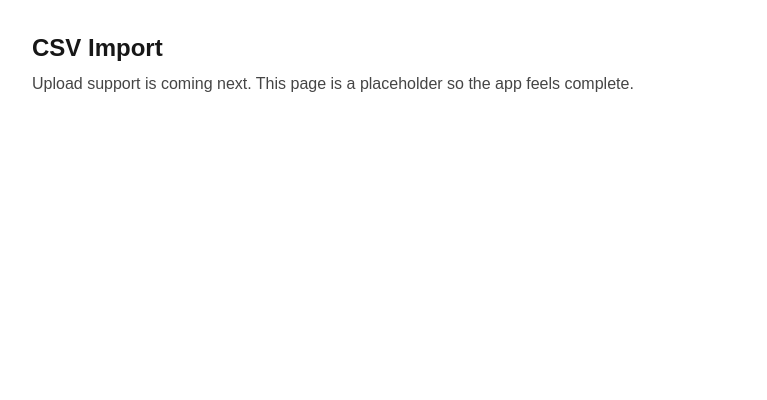
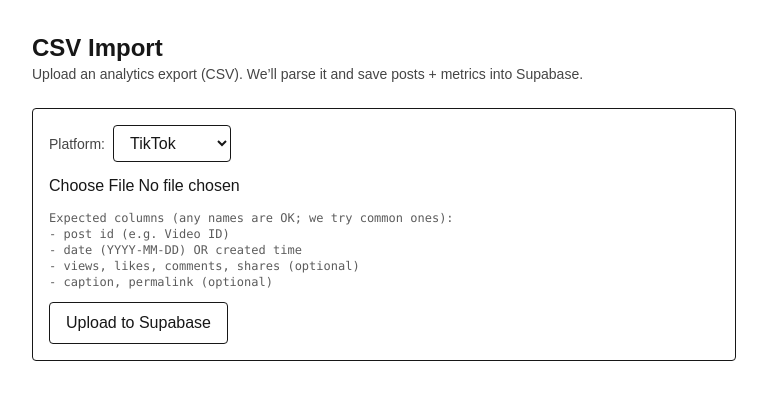
Before and after one commit to EricNibe1/trend-saas, a Next.js app: page /app/import in a window 1280 px wide. Shown: the top 400 px of the page, without its empty margins (0-767 px from the left). Built offline with nearby package versions, Linux system fonts and the light colour scheme; no server answers.

Commit message:
Add CSV import page to ingest posts and metrics

```diff
--- a/app/app/import/page.tsx
+++ b/app/app/import/page.tsx
@@ -1,10 +1,280 @@
+"use client";
+
+import { useEffect, useMemo, useState } from "react";
+import { supabase } from "@/lib/supabaseClient";
+
+type ParsedRow = {
+  platform_post_id: string;
+  created_time?: string | null;
+  caption?: string | null;
+  permalink?: string | null;
+  views?: number | null;
+  likes?: number | null;
+  comments?: number | null;
+  shares?: number | null;
+  saves?: number | null;
+  date?: string | null; // YYYY-MM-DD
+};
+
+function parseCSV(text: string): { headers: string[]; rows: Record<string, string>[] } {
+  const lines = text.replace(/\r\n/g, "\n").replace(/\r/g, "\n").split("\n").filter(Boolean);
+  if (lines.length < 2) return { headers: [], rows: [] };
+
+  // Basic CSV parser (handles quoted commas)
+  const splitLine = (line: string) => {
+    const out: string[] = [];
+    let cur = "";
+    let inQuotes = false;
+
+    for (let i = 0; i < line.length; i++) {
+      const ch = line[i];
+      if (ch === '"' ) {
+        // toggle quotes (double quote escape "")
+        if (inQuotes && line[i + 1] === '"') {
+          cur += '"';
+          i++;
+        } else {
+          inQuotes = !inQuotes;
+        }
+      } else if (ch === "," && !inQuotes) {
+        out.push(cur);
+        cur = "";
+      } else {
+        cur += ch;
+      }
+    }
+    out.push(cur);
+    return out.map((s) => s.trim());
+  };
+
+  const headers = splitLine(lines[0]).map((h) => h.replace(/^"|"$/g, ""));
+  const rows = lines.slice(1).map((line) => {
+    const cols = splitLine(line);
+    const obj: Record<string, string> = {};
+    headers.forEach((h, idx) => (obj[h] = (cols[idx] ?? "").replace(/^"|"$/g, "")));
+    return obj;
+  });
+
+  return { headers, rows };
+}
+
+function toNum(v: string | undefined): number | null {
+  if (!v) return null;
+  const cleaned = v.replace(/,/g, "").trim();
+  if (!cleaned) return null;
+  const n = Number(cleaned);
+  return Number.isFinite(n) ? n : null;
+}
+
+function pick(obj: Record<string, string>, keys: string[]) {
+  for (const k of keys) {
+    if (obj[k] !== undefined && obj[k] !== "") return obj[k];
+  }
+  return "";
+}
+
 export default function ImportPage() {
+  const [fileName, setFileName] = useState<string | null>(null);
+  const [platform, setPlatform] = useState<"tiktok" | "instagram" | "facebook" | "youtube">("tiktok");
+  const [rawPreview, setRawPreview] = useState<string | null>(null);
+  const [parsed, setParsed] = useState<ParsedRow[]>([]);
+  const [status, setStatus] = useState<string>("");
+
+  const sampleMappingHint = useMemo(() => {
+    return (
+      "Expected columns (any names are OK; we try common ones):\n" +
+      "- post id (e.g. Video ID)\n" +
+      "- date (YYYY-MM-DD) OR created time\n" +
+      "- views, likes, comments, shares (optional)\n" +
+      "- caption, permalink (optional)\n"
+    );
+  }, []);
+
+  async function onFile(e: React.ChangeEvent<HTMLInputElement>) {
+    setStatus("");
+    const f = e.target.files?.[0];
+    if (!f) return;
+
+    setFileName(f.name);
+
+    const text = await f.text();
+    setRawPreview(text.slice(0, 1500));
+
+    const { rows } = parseCSV(text);
+
+    // Flexible mapping: tries common export column names
+    const mapped: ParsedRow[] = rows.map((r) => {
+      const platform_post_id = pick(r, ["Video ID", "video_id", "post_id", "id", "Post ID", "Content ID"]);
+      const created_time = pick(r, ["Created", "created_time", "Create time", "createdAt", "Publish time", "Published At"]);
+      const date = pick(r, ["Date", "date", "Day"]);
+      const caption = pick(r, ["Caption", "caption", "Description", "description", "Title", "title"]);
+      const permalink = pick(r, ["Permalink", "permalink", "URL", "url", "Link", "link"]);
+
+      return {
+        platform_post_id,
+        created_time: created_time || null,
+        date: date || null,
+        caption: caption || null,
+        permalink: permalink || null,
+        views: toNum(pick(r, ["Views", "views", "Video views", "Impressions", "impressions"])),
+        likes: toNum(pick(r, ["Likes", "likes"])),
+        comments: toNum(pick(r, ["Comments", "comments"])),
+        shares: toNum(pick(r, ["Shares", "shares"])),
+        saves: toNum(pick(r, ["Saves", "saves", "Favorites", "favorites"])),
+      };
+    });
+
+    // keep only rows with a post id
+    const cleaned = mapped.filter((m) => m.platform_post_id);
+    setParsed(cleaned.slice(0, 500)); // MVP safety cap
+    setStatus(`Parsed ${cleaned.length} rows (showing first ${Math.min(cleaned.length, 500)}).`);
+  }
+
+  async function uploadToSupabase() {
+    setStatus("Uploading...");
+    try {
+      // 1) must be logged in
+      const { data: u } = await supabase.auth.getUser();
+      if (!u.user) {
+        setStatus("Not logged in. Go to /auth first.");
+        return;
+      }
+
+      // 2) get org
+      const { data: membership, error: memErr } = await supabase
+        .from("memberships")
+        .select("org_id")
+        .eq("user_id", u.user.id)
+        .limit(1)
+        .single();
+
+      if (memErr || !membership?.org_id) {
+        setStatus("Could not find org membership.");
+        return;
+      }
+      const orgId = membership.org_id as string;
+
+      if (parsed.length === 0) {
+        setStatus("No parsed rows to upload.");
+        return;
+      }
+
+      // 3) upsert posts
+      const postsPayload = parsed.map((r) => ({
+        org_id: orgId,
+        platform,
+        platform_post_id: r.platform_post_id,
+        created_time: r.created_time ? new Date(r.created_time).toISOString() : null,
+        caption: r.caption,
+        permalink: r.permalink,
+        media_type: platform === "youtube" ? "video" : null,
+      }));
+
+      const { data: postsUpserted, error: postErr } = await supabase
+        .from("posts")
+        .upsert(postsPayload, { onConflict: "platform,platform_post_id" })
+        .select("id,platform_post_id");
+
+      if (postErr) {
+        setStatus(`Posts upsert failed: ${postErr.message}`);
+        return;
+      }
+
+      // Map platform_post_id -> post uuid
+      const idMap = new Map<string, string>();
+      (postsUpserted || []).forEach((p: any) => idMap.set(p.platform_post_id, p.id));
+
+      // 4) upsert daily metrics (use Date column if provided; else today)
+      const today = new Date().toISOString().slice(0, 10);
+      const metricsPayload = parsed
+        .map((r) => {
+          const postId = idMap.get(r.platform_post_id);
+          if (!postId) return null;
+
+          return {
+            post_id: postId,
+            date: r.date || today,
+            views: r.views,
+            likes: r.likes,
+            comments: r.comments,
+            shares: r.shares,
+            saves: r.saves,
+          };
+        })
+        .filter(Boolean) as any[];
+
+      if (metricsPayload.length > 0) {
+        const { error: metErr } = await supabase
+          .from("post_metrics_daily")
+          .upsert(metricsPayload, { onConflict: "post_id,date" });
+
+        if (metErr) {
+          setStatus(`Metrics upsert failed: ${metErr.message}`);
+          return;
+        }
+      }
+
+      setStatus(`✅ Uploaded ${postsPayload.length} posts and ${metricsPayload.length} daily metric rows.`);
+    } catch (e: any) {
+      setStatus(`Upload error: ${e?.message ?? String(e)}`);
+    }
+  }
+
   return (
-    <div className="p-8 space-y-2">
-      <h1 className="text-2xl font-semibold">CSV Import</h1>
-      <p className="opacity-80">
-        Upload support is coming next. This page is a placeholder so the app feels complete.
-      </p>
+    <div className="p-8 space-y-6 max-w-3xl">
+      <div>
+        <h1 className="text-2xl font-semibold">CSV Import</h1>
+        <p className="opacity-80 text-sm">
+          Upload an analytics export (CSV). We’ll parse it and save posts + metrics into Supabase.
+        </p>
+      </div>
+
+      <div className="rounded border p-4 space-y-3">
+        <div className="flex gap-2 items-center flex-wrap">
+          <label className="text-sm opacity-80">Platform:</label>
+          <select
+            className="border rounded px-3 py-2"
+            value={platform}
+            onChange={(e) => setPlatform(e.target.value as any)}
+          >
+            <option value="tiktok">TikTok</option>
+            <option value="instagram">Instagram</option>
+            <option value="facebook">Facebook</option>
+            <option value="youtube">YouTube</option>
+          </select>
+        </div>
+
+        <input type="file" accept=".csv,text/csv" onChange={onFile} />
+
+        <pre className="text-xs opacity-70 whitespace-pre-wrap">{sampleMappingHint}</pre>
+
+        {fileName && <div className="text-sm">File: {fileName}</div>}
+        {status && <div className="text-sm">{status}</div>}
+
+        <button
+          onClick={uploadToSupabase}
+          className="rounded border px-4 py-2"
+          disabled={parsed.length === 0}
+        >
+          Upload to Supabase
+        </button>
+      </div>
+
+      {rawPreview && (
+        <div className="rounded border p-4">
+          <div className="font-semibold mb-2">Raw preview</div>
+          <pre className="text-xs whitespace-pre-wrap">{rawPreview}</pre>
+        </div>
+      )}
+
+      {parsed.length > 0 && (
+        <div className="rounded border p-4">
+          <div className="font-semibold mb-2">Parsed preview (first 10)</div>
+          <pre className="text-xs whitespace-pre-wrap">
+            {JSON.stringify(parsed.slice(0, 10), null, 2)}
+          </pre>
+        </div>
+      )}
     </div>
   );
 }
```
